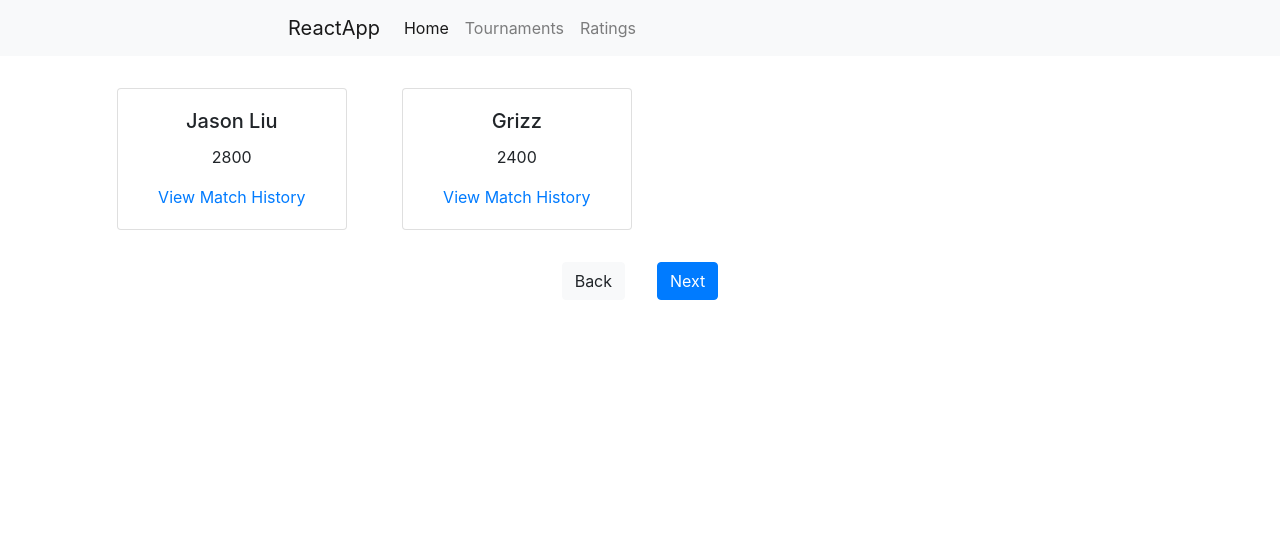
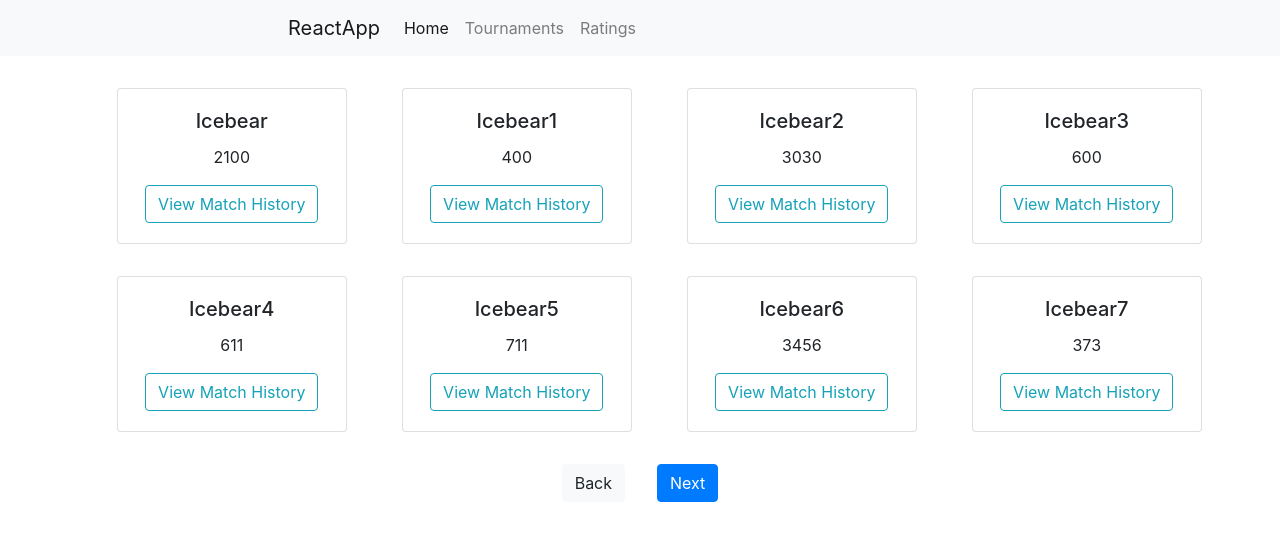
Before and after one commit to JasonXZLiu/RatingSystem, a React (Create React App) app in the folder my-app/: page / in a window 1280 px wide. Shown: the top 540 px of the page. Built offline with nearby package versions, Linux system fonts and the light colour scheme.

Commit message:
Added PlayerOverviewDialog for leaderboard

```diff
--- a/my-app/package.json
+++ b/my-app/package.json
@@ -3,9 +3,11 @@
   "version": "0.1.0",
   "private": true,
   "dependencies": {
+    "@material-ui/core": "^3.9.3",
     "bootstrap": "^4.3.1",
     "react": "^16.8.6",
     "react-dom": "^16.8.6",
+    "react-router-dom": "^5.0.0",
     "react-scripts": "3.0.0"
   },
   "scripts": {
--- a/my-app/src/App.js
+++ b/my-app/src/App.js
@@ -1,41 +1,68 @@
 import React from "react";
-import logo from "./logo.svg";
 import "./App.css";
-import NavBar from "./components/NavBar";
-import Board from "./components/Board";
+import NavBar from "./NavBar";
+import Leaderboard from "./components/leaderboard/Leaderboard";
 
 const persons = [
-  {
-    name: "Jason Liu",
-    rating: "2800"
-  },
-  {
-    name: "Grizz",
-    rating: "2400"
-  },
   {
     name: "Icebear",
     rating: "2100"
   },
   {
     name: "Icebear1",
+    rating: "400"
+  },
+  {
+    name: "Icebear2",
+    rating: "3030"
+  },
+  {
+    name: "Icebear3",
+    rating: "600"
+  },
+  {
+    name: "Icebear4",
+    rating: "611"
+  },
+  {
+    name: "Icebear5",
+    rating: "711"
+  },
+  {
+    name: "Icebear6",
+    rating: "3456"
+  },
+  {
+    name: "Icebear7",
+    rating: "373"
+  },
+  {
+    name: "Icebear8",
+    rating: "1451"
+  },
+  {
+    name: "Icebear9",
+    rating: "346"
+  },
+  {
+    name: "Icebear10",
+    rating: "16"
+  },
+  {
+    name: "Icebear11",
+    rating: "14"
+  },
+  {
+    name: "Icebear12",
+    rating: "324"
+  },
+  {
+    name: "Icebear13",
     rating: "2100"
   },
   {
-    name: "Icebear2",
-    rating: "2100"
-  },
-  {
-    name: "Icebear3",
-    rating: "2100"
-  },
-  {
-    name: "Icebear4",
-    rating: "2100"
-  },
-  {
-    name: "Icebear5",
-    rating: "2100"
+    name: "Icebear14",
+    rating: "534"
   }
 ];
 
@@ -44,21 +71,7 @@ const App = () => {
     <div>
       <NavBar />
       <div className="App container">
-        <Board persons={persons} />
-        {/* <header className="App-header">
-        <img src={logo} className="App-logo" alt="logo" />
-        <p>
-          Edit <code>src/App.js</code> and save to reload.
-        </p>
-        <a
-          className="App-link"
-          href="https://reactjs.org"
-          target="_blank"
-          rel="noopener noreferrer"
-        >
-          Learn React
-        </a>
-      </header> */}
+        <Leaderboard persons={persons} />
       </div>
     </div>
   );
--- a/my-app/src/components/NavBar.js
+++ b/my-app/src/NavBar.js
@@ -1,4 +1,5 @@
 import React from "react";
+import { Link } from "@material-ui/core";
 
 const NavBarStyle = {
   padding: "0.5rem 18rem 0.5rem 18rem",
@@ -34,7 +35,7 @@ class NavBar extends React.Component {
               </a>
             </li>
             <li className="nav-item">
-              <a className="nav-link" href="#">
+              <a className="nav-link" to="./pages/">
                 Tournaments
               </a>
             </li>
--- a/my-app/src/components/Card.js
+++ /dev/null
@@ -1,21 +0,0 @@
-import React from "react";
-
-const CardStyle = {
-  width: "90%",
-  margin: "1rem 2rem 1rem 2rem"
-};
-
-const Card = props => {
-  return (
-    <div className="card" style={CardStyle}>
-      <div className="card-body">
-        <h5 className="card-title">{props.name}</h5>
-        <p className="card-text">{props.rating}</p>
-        <a href="#" className="card-link">
-          View Match History
-        </a>
-      </div>
-    </div>
-  );
-};
-export default Card;
--- a/my-app/src/components/CardView.js
+++ /dev/null
@@ -1,18 +0,0 @@
-import React from "react";
-import Card from "./Card";
-
-const CardView = props => {
-  return (
-    <div className="row">
-      {props.list.map(i => {
-        return (
-          // remember to change the key here
-          <div key={i.name} className="col-sm-3">
-            <Card name={i.name} rating={i.rating} />
-          </div>
-        );
-      })}
-    </div>
-  );
-};
-export default CardView;
--- /dev/null
+++ b/my-app/src/components/cardView/Card.js
@@ -0,0 +1,61 @@
+import React from "react";
+import PlayerOverviewDialog from "../playerOverviewModal/PlayerOverviewDialog";
+
+const CardStyle = {
+  width: "90%",
+  margin: "1rem 2rem 1rem 2rem"
+};
+
+class Card extends React.Component {
+  constructor(props) {
+    super(props);
+
+    this.state = {
+      open: false
+    };
+  }
+
+  handleModalShow = player => {
+    this.setState({
+      open: player.name
+    });
+  };
+
+  handleModalClose = () => {
+    this.setState({
+      open: ""
+    });
+  };
+
+  render = () => {
+    return (
+      <div className="row">
+        {this.props.list.map(player => {
+          return (
+            <div key={player.name} className="col-sm-3">
+              <div className="card" style={CardStyle}>
+                <div className="card-body">
+                  <h5 className="card-title">{player.name}</h5>
+                  <p className="card-text">{player.rating}</p>
+                  <button
+                    type="button"
+                    className="btn btn-outline-info"
+                    onClick={() => this.handleModalShow(player)}
+                  >
+                    View Match History
+                  </button>
+                  <PlayerOverviewDialog
+                    open={this.state.open === player.name ? true : false}
+                    player={player}
+                    onClose={this.handleModalClose}
+                  />
+                </div>
+              </div>
+            </div>
+          );
+        })}
+      </div>
+    );
+  };
+}
+export default Card;
--- a/my-app/src/components/Board.js
+++ b/my-app/src/components/leaderboard/Leaderboard.js
@@ -1,7 +1,7 @@
 import React from "react";
-import CardView from "./CardView";
+import Card from "../cardView/Card";
 
-const LIMIT = 2;
+const LIMIT = 8;
 
 const ButtonRowStyle = {
   margin: "auto"
@@ -11,14 +11,14 @@ const ButtonStyle = {
   margin: "1rem 1rem 1rem 1rem"
 };
 
-class Board extends React.Component {
+class Leaderboard extends React.Component {
   constructor(props) {
     super(props);
 
     let idx = 0;
     let min = LIMIT > props.persons.length ? props.persons.length : LIMIT;
     let sublist = props.persons.slice(0, min);
-    this.state = { idx, min, sublist };
+    this.state = { idx, min, sublist, ...this.state };
   }
 
   onBack = () => {
@@ -44,7 +44,7 @@ class Board extends React.Component {
   render = () => {
     return (
       <div>
-        <CardView list={this.state.sublist} />
+        <Card list={this.state.sublist} />
         <div className="row">
           <div style={ButtonRowStyle}>
             <button
@@ -70,4 +70,4 @@ class Board extends React.Component {
   };
 }
 
-export default Board;
+export default Leaderboard;
--- /dev/null
+++ b/my-app/src/components/playerOverviewModal/PlayerOverviewDialog.js
@@ -0,0 +1,26 @@
+import React from "react";
+import PropTypes from "prop-types";
+import { Dialog, DialogTitle } from "@material-ui/core";
+
+class PlayerOverviewDialog extends React.Component {
+  render() {
+    const { onClose, player, ...other } = this.props;
+
+    return (
+      <Dialog
+        onClose={onClose}
+        aria-labelledby="simple-dialog-title"
+        {...other}
+      >
+        <DialogTitle id="simple-dialog-title">{player.name}</DialogTitle>
+        <div>{player.rating}</div>
+      </Dialog>
+    );
+  }
+}
+
+PlayerOverviewDialog.propTypes = {
+  onClose: PropTypes.func.isRequired
+};
+
+export default PlayerOverviewDialog;
```
Also changed, not shown: my-app/src/pages/RatingsPage.js (added), my-app/src/pages/TournamentPage.js (added), 2 other files (tests, documents, lock files or other folders).
